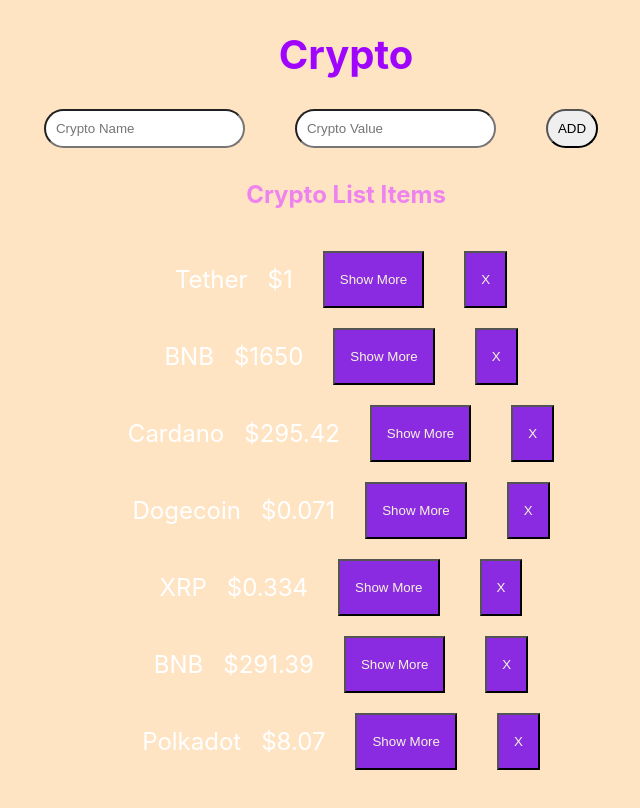
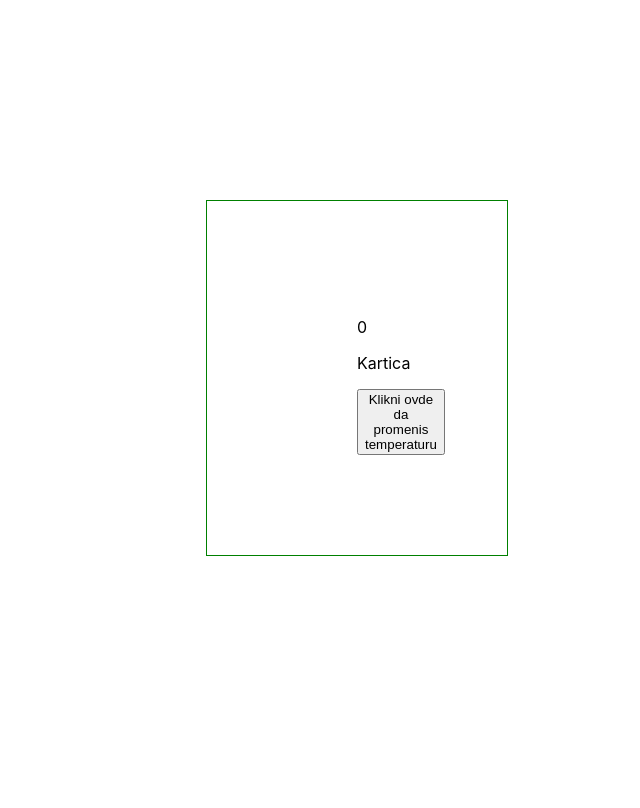
Before and after one commit to Senaddd/react-centar-nit, a React (Create React App) app in the folder my-app/: page / in a window 1280 px wide. Shown: the top 808 px of the page, without its empty margins (294-934 px from the left). Built offline with nearby package versions, Linux system fonts and the light colour scheme.

Commit message:
Weather app button created

```diff
--- a/my-app/src/App.js
+++ b/my-app/src/App.js
@@ -4,6 +4,8 @@
 import TeamCard from "./TeamCard/TeamCard";
 import CryptoForm from "./CryptoForm/CrpytoForm";
 import TrecaKomp from "./CryptoForm/TrecaKomp"
+import MyWeather from "./Weather//MyWeather"
+import Weather from "./Weather/Weather";
 
 
 
@@ -133,7 +135,7 @@
 
 export default function App() {
   return (
-  <TrecaKomp />
+  <MyWeather />
   // <CryptoForm />
   )
 
--- a/my-app/src/CryptoForm/TrecaKomp.js
+++ b/my-app/src/CryptoForm/TrecaKomp.js
@@ -20,10 +20,6 @@
     name: "",
     value: "",
   });
-
-
-
-
 
   const onAddCrypto = (event) => {
     event.preventDefault();
@@ -107,7 +103,7 @@
             })
         }
         deleteCrypto={() => deleteCrypto(e.id)}
-        showMoreDescription={showMore  === e.id}
+        showMoreDescription={showMore === e.id}
         />
         ))}
     </div>
--- /dev/null
+++ b/my-app/src/Weather/MyWeather.js
@@ -0,0 +1,24 @@
+import { useState } from "react";
+import "./Weather.css";
+
+const WeatherApp = () => {
+  let [weather, setWeather] = useState(0);
+
+  function updateWeather() {
+    setWeather(weather = Math.floor(Math.random() * 40 ) -20);
+
+  }
+
+
+  return (
+    <div className="kartica">
+      <p>{weather}</p>
+      <p>Kartica</p>
+      <button onClick={() => updateWeather()}>
+        Klikni ovde da promenis temperaturu
+      </button>
+    </div>
+  );
+};
+
+export default WeatherApp;
--- /dev/null
+++ b/my-app/src/Weather/Weather.css
@@ -0,0 +1,10 @@
+.kartica {
+    margin-top: 200px;
+    margin-left: 500px;
+    margin-right: 500px;
+    padding: 100px;
+    padding-left: 150px;
+    padding-right: 150px;
+    text-align: center;
+    border: 1px solid green;
+}
--- /dev/null
+++ b/my-app/src/Weather/Weather.js
@@ -0,0 +1,31 @@
+import { useState } from "react";
+import WeatherApp from "./MyWeather";
+
+const MyWeather = () => {
+
+const [weather, setWeather] = useState(false);
+
+
+
+const handleClick = ( ) => {
+
+    setWeather(true)
+}
+
+return (
+
+    <div>
+        <div style={{
+            backgroundImage: weather ? "url(https://img.freepik.com/premium-vector/ten-famous-cryptocurrency-coins-3d-flying-background_73426-142.jpg?w=2000)": ''
+            // backgroundImage: weather ?
+        }}
+        > <button onClick={handleClick}>Change</button></div>
+            <button onClick={handleClick(-20, 40)}>Press me </button>
+    </div>
+
+)
+};
+
+
+
+export default MyWeather;
```
Also changed, not shown: my-app/src/CryptoForm/CrpytoForm.js (+4 -5 lines).
